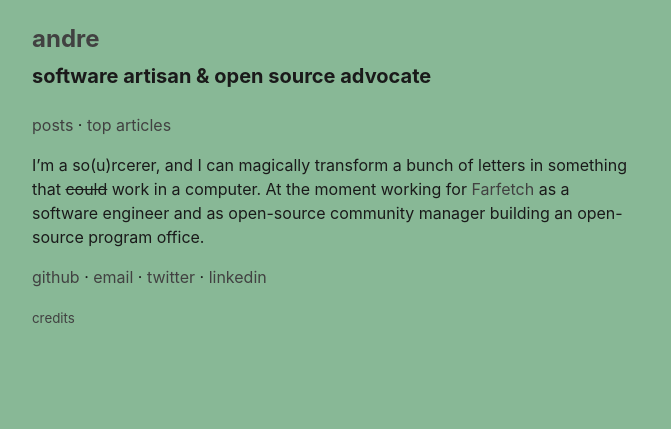
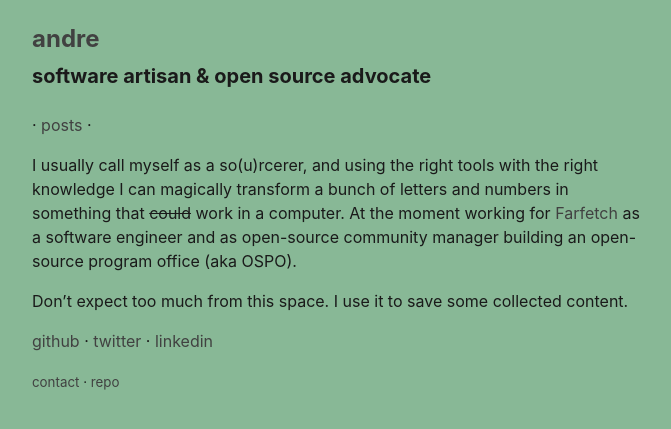
Before and after one commit to 3cpt/3cpt.github.io, a Jekyll site: the page built from index.md, in a window 1280 px wide. Shown: the top 429 px of the page, without its empty margins (304-975 px from the left). Built offline with Jekyll 4.4.1, drawn with Linux system fonts in a browser that asks for light colours.

Commit message:
update info and contacts

```diff
--- a/_includes/footer.html
+++ b/_includes/footer.html
@@ -1,5 +1,6 @@
 <footer role="contentinfo">
     <small>
-        <a href="/credits">credits</a>
+        <a href="mailto:andrecorreia@pm.me">contact</a> <span>&middot;</span> <a
+            href="https://github.com/3cpt/3cpt.github.io" target="_blank">repo</a>
     </small>
 </footer>
--- a/_includes/header.html
+++ b/_includes/header.html
@@ -6,8 +6,8 @@
     </h2>
 
     <nav style="margin-bottom:1rem;" role="navigation">
+        <span>&middot;</span>
         <a href="/posts">posts</a>
         <span>&middot;</span>
-        <a href="/top_articles">top articles</a>
     </nav>
 </header>
--- a/_layouts/post.html
+++ b/_layouts/post.html
@@ -3,6 +3,8 @@ layout: default
 ---
 
 <h1>{{ page.title }}</h1>
-<p style="font-size:90%;">Posted on <time datetime="{{ page.date | date_to_xmlschema }}">{{ page.date | date: "%B %-d, %Y" }}</time></p>
+<p style="font-size:90%;">Posted on
+    <time datetime="{{ page.date | date_to_xmlschema }}">{{ page.date | date: "%B %-d, %Y" }}</time>
+</p>
 
 {{ content }}
--- a/index.md
+++ b/index.md
@@ -4,7 +4,9 @@ title: andre
 permalink: /
 ---
 
-I'm a so(u)rcerer, and I can magically transform a bunch of letters in something that ~~could~~ work in a computer.
-At the moment working for [Farfetch](https://farfetchcareers.com) as a software engineer and as open-source community manager building an open-source program office.
+I usually call myself as a so(u)rcerer, and using the right tools with the right knowledge I can magically transform a bunch of letters and numbers in something that ~~could~~ work in a computer.
+At the moment working for [Farfetch](https://farfetchcareers.com) as a software engineer and as open-source community manager building an open-source program office (aka OSPO).
 
-[github](https://github.com/3cpt) · [email](mailto:andrecorreia@pm.me) · [twitter](https://twitter.com/3cpt_) · [linkedin](https://www.linkedin.com/in/andcorreia)
+Don't expect too much from this space. I use it to save some collected content.
+
+[github](https://github.com/3cpt) · [twitter](https://twitter.com/3cpt_) · [linkedin](https://www.linkedin.com/in/andcorreia)
```
Also changed, not shown: top_articles.html (deleted, +0 -18 lines).
